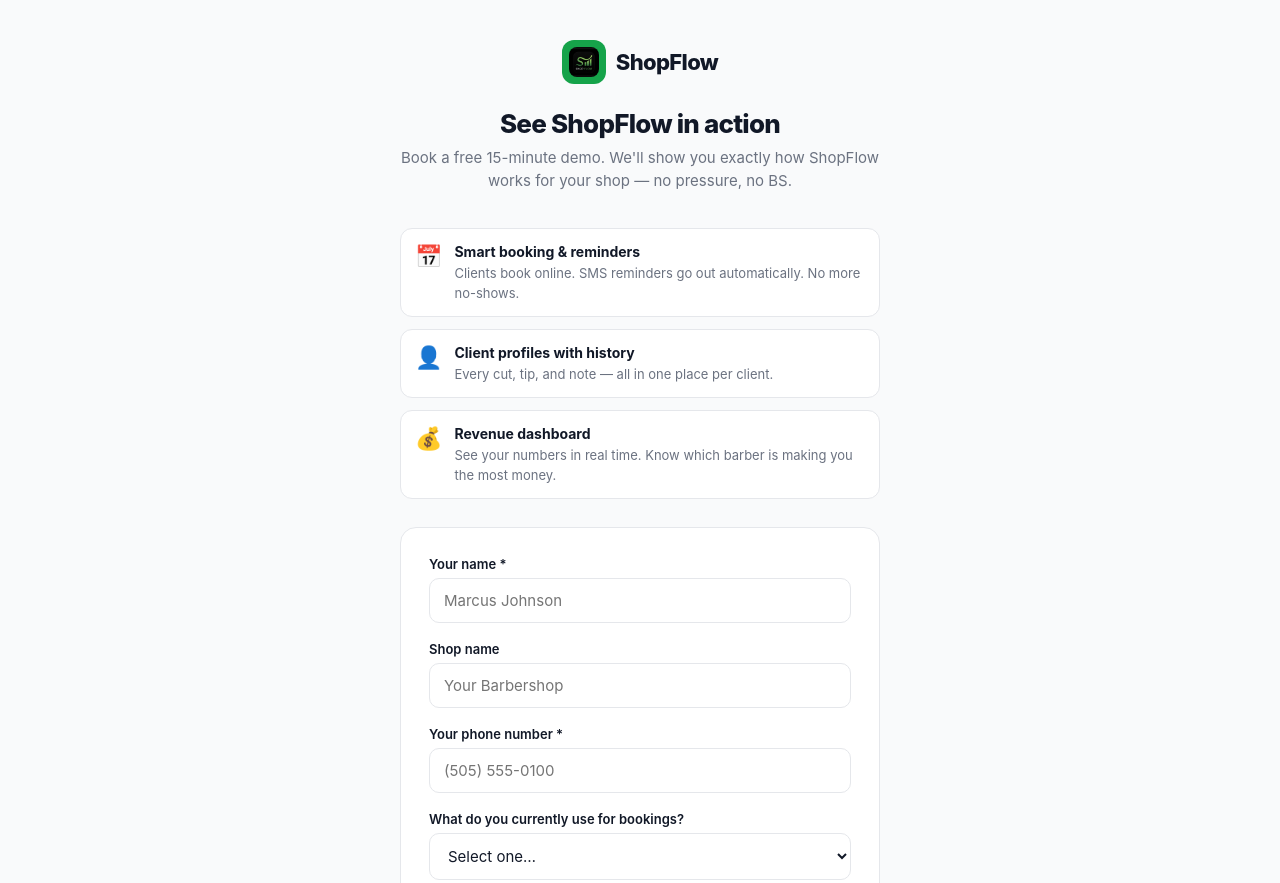
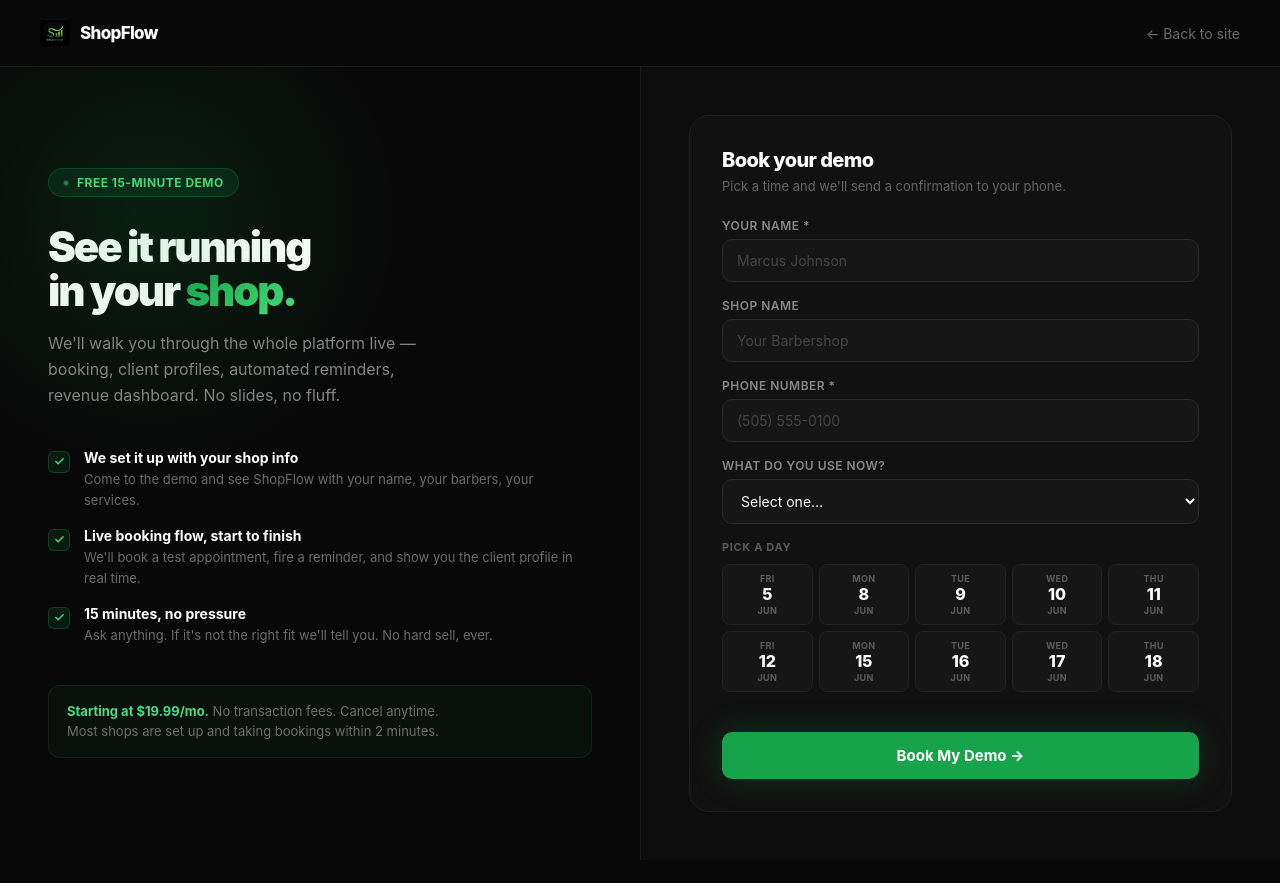
Before and after one commit to adub7k/shopflow-platform, a website: page client/demo.html in a window 1280 px wide. Shown: the top 883 px of the page. After the commit the page ends 860 px from the top, so only its background shows below. Drawn offline with Linux system fonts and the light colour scheme.

Commit message:
Redesign demo page — dark two-column layout matching landing page style

```diff
--- a/client/demo.html
+++ b/client/demo.html
@@ -6,85 +6,159 @@
 <title>Book a ShopFlow Demo</title>
 <style>
 *{box-sizing:border-box;margin:0;padding:0;}
-:root{--green:#16a34a;--green-lt:#f0fdf4;--green-md:#bbf7d0;--border:#e5e7eb;--text:#111827;--muted:#6b7280;--faint:#9ca3af;--font:-apple-system,BlinkMacSystemFont,'Segoe UI',sans-serif;}
-body{font-family:var(--font);background:#f9fafb;min-height:100vh;-webkit-font-smoothing:antialiased;color:var(--text);}
-.wrap{max-width:520px;margin:0 auto;padding:40px 20px 80px;}
-.header{text-align:center;margin-bottom:36px;}
-.logo{display:inline-flex;align-items:center;gap:10px;margin-bottom:24px;}
-.logo-mark{width:44px;height:44px;background:var(--green);border-radius:12px;display:flex;align-items:center;justify-content:center;font-size:22px;}
-.logo-text{font-size:22px;font-weight:800;color:var(--text);letter-spacing:-.03em;}
-h1{font-size:26px;font-weight:800;color:var(--text);letter-spacing:-.03em;margin-bottom:8px;}
-.subtitle{font-size:15px;color:var(--muted);line-height:1.5;}
-.card{background:#fff;border:1px solid var(--border);border-radius:16px;padding:28px;}
-.form-group{margin-bottom:18px;}
-.form-label{display:block;font-size:13px;font-weight:600;color:var(--text);margin-bottom:6px;}
-.form-input{width:100%;padding:12px 14px;border:1px solid var(--border);border-radius:10px;font-size:15px;font-family:var(--font);color:var(--text);outline:none;transition:border .15s;background:#fff;}
-.form-input:focus{border-color:var(--green);}
+:root{
+  --black:#080808;--white:#fff;--off:#f5f5f7;--border:#e5e7eb;
+  --muted:#6b7280;--faint:#9ca3af;
+  --green:#16a34a;--green-lt:#f0fdf4;--green-md:#bbf7d0;--green-bright:#4ade80;
+  --font:-apple-system,BlinkMacSystemFont,'Segoe UI',sans-serif;
+}
+body{font-family:var(--font);background:var(--black);min-height:100vh;-webkit-font-smoothing:antialiased;color:var(--white);overflow-x:hidden;}
+
+/* ── Nav ── */
+nav{display:flex;align-items:center;justify-content:space-between;padding:18px 40px;border-bottom:1px solid rgba(255,255,255,.08);}
+.nav-logo{display:flex;align-items:center;gap:10px;text-decoration:none;}
+.nav-logo img{width:30px;height:30px;border-radius:8px;}
+.nav-logo-text{font-size:17px;font-weight:800;color:#fff;letter-spacing:-.04em;}
+.nav-back{font-size:14px;color:rgba(255,255,255,.4);text-decoration:none;transition:color .15s;}
+.nav-back:hover{color:#fff;}
+
+/* ── Page layout ── */
+.page{display:grid;grid-template-columns:1fr 1fr;min-height:calc(100vh - 65px);}
+
+/* ── Left: pitch ── */
+.pitch{padding:60px 48px;display:flex;flex-direction:column;justify-content:center;position:relative;overflow:hidden;}
+.pitch::before{content:'';position:absolute;top:-100px;left:-100px;width:500px;height:500px;background:radial-gradient(circle,rgba(22,163,74,.15) 0%,transparent 70%);pointer-events:none;}
+.pitch-eyebrow{display:inline-flex;align-items:center;gap:8px;background:rgba(22,163,74,.12);border:1px solid rgba(22,163,74,.25);border-radius:100px;padding:6px 14px;font-size:12px;font-weight:700;color:var(--green-bright);letter-spacing:.04em;text-transform:uppercase;margin-bottom:28px;width:fit-content;}
+.pitch-dot{width:6px;height:6px;background:var(--green-bright);border-radius:50%;animation:pulse 2s infinite;}
+@keyframes pulse{0%,100%{opacity:1;transform:scale(1)}50%{opacity:.5;transform:scale(.8)}}
+.pitch-title{font-size:42px;font-weight:900;letter-spacing:-.05em;line-height:1.05;margin-bottom:16px;}
+.pitch-title .green{background:linear-gradient(135deg,var(--green),var(--green-bright));-webkit-background-clip:text;-webkit-text-fill-color:transparent;background-clip:text;}
+.pitch-sub{font-size:16px;color:rgba(255,255,255,.5);line-height:1.65;margin-bottom:40px;max-width:400px;}
+.pitch-points{display:flex;flex-direction:column;gap:16px;}
+.pitch-point{display:flex;align-items:flex-start;gap:14px;}
+.pitch-check{width:22px;height:22px;background:rgba(22,163,74,.12);border:1px solid rgba(22,163,74,.3);border-radius:6px;display:flex;align-items:center;justify-content:center;flex-shrink:0;margin-top:2px;}
+.pitch-point-text strong{display:block;font-size:14px;font-weight:700;color:#fff;margin-bottom:2px;}
+.pitch-point-text span{font-size:13px;color:rgba(255,255,255,.4);line-height:1.5;}
+.pitch-note{margin-top:40px;padding:16px 18px;background:rgba(22,163,74,.06);border:1px solid rgba(22,163,74,.15);border-radius:12px;font-size:13px;color:rgba(255,255,255,.4);line-height:1.5;}
+.pitch-note strong{color:var(--green-bright);}
+
+/* ── Right: form ── */
+.form-side{padding:48px 48px;background:rgba(255,255,255,.02);border-left:1px solid rgba(255,255,255,.06);display:flex;flex-direction:column;justify-content:center;}
+.form-card{background:#111;border:1px solid #1f1f1f;border-radius:20px;padding:32px;}
+.form-title{font-size:20px;font-weight:800;color:#fff;letter-spacing:-.03em;margin-bottom:6px;}
+.form-sub{font-size:13px;color:rgba(255,255,255,.35);margin-bottom:24px;}
+.form-group{margin-bottom:16px;}
+.form-label{display:block;font-size:12px;font-weight:600;color:rgba(255,255,255,.5);margin-bottom:6px;text-transform:uppercase;letter-spacing:.04em;}
+.form-input{width:100%;padding:12px 14px;border:1px solid #2a2a2a;border-radius:10px;font-size:14px;font-family:var(--font);color:#fff;outline:none;transition:border .15s;background:#161616;}
+.form-input:focus{border-color:rgba(22,163,74,.5);}
+.form-input::placeholder{color:#444;}
 select.form-input{cursor:pointer;}
-.section-label{font-size:12px;font-weight:700;color:var(--faint);text-transform:uppercase;letter-spacing:.06em;margin-bottom:12px;margin-top:6px;}
-/* Date buttons */
-.date-grid{display:grid;grid-template-columns:repeat(5,1fr);gap:8px;margin-bottom:4px;}
-.date-btn{padding:10px 4px;border:1px solid var(--border);border-radius:10px;background:#fff;text-align:center;cursor:pointer;transition:all .15s;}
-.date-btn:hover{border-color:var(--green);color:var(--green);}
-.date-btn.selected{background:var(--green);border-color:var(--green);color:#fff;}
-.date-btn .dow{font-size:10px;font-weight:600;text-transform:uppercase;opacity:.7;}
-.date-btn .day{font-size:18px;font-weight:800;line-height:1.2;}
-/* Time slots */
-.time-grid{display:grid;grid-template-columns:repeat(4,1fr);gap:8px;}
-.time-btn{padding:10px 4px;border:1px solid var(--border);border-radius:8px;background:#fff;font-size:13px;font-weight:500;text-align:center;cursor:pointer;transition:all .15s;}
-.time-btn:hover{border-color:var(--green);color:var(--green);}
-.time-btn.selected{background:var(--green);border-color:var(--green);color:#fff;}
-.time-btn.booked{background:#f3f4f6;color:#d1d5db;cursor:not-allowed;border-color:var(--border);}
-.submit-btn{width:100%;padding:15px;background:var(--green);color:#fff;border:none;border-radius:12px;font-size:16px;font-weight:700;font-family:var(--font);cursor:pointer;margin-top:24px;transition:opacity .15s;}
-.submit-btn:hover{opacity:.9;}
-.submit-btn:disabled{opacity:.5;cursor:not-allowed;}
-.err{color:#dc2626;font-size:13px;margin-top:8px;display:none;}
-.success-wrap{text-align:center;padding:40px 20px;}
-.success-icon{font-size:56px;margin-bottom:16px;}
-.success-title{font-size:22px;font-weight:800;color:var(--text);margin-bottom:8px;}
-.success-sub{font-size:15px;color:var(--muted);line-height:1.5;}
-.success-detail{background:var(--green-lt);border:1px solid var(--green-md);border-radius:12px;padding:16px;margin-top:20px;font-size:14px;color:var(--green);font-weight:600;}
-.pitch-points{margin:28px 0;display:grid;gap:12px;}
-.pitch-point{display:flex;align-items:flex-start;gap:12px;padding:14px;background:#fff;border:1px solid var(--border);border-radius:12px;}
-.pitch-icon{font-size:22px;flex-shrink:0;}
-.pitch-text strong{display:block;font-size:14px;font-weight:700;color:var(--text);margin-bottom:2px;}
-.pitch-text span{font-size:13px;color:var(--muted);}
-.loading-slots{text-align:center;padding:20px;color:var(--faint);font-size:13px;}
+select.form-input option{background:#1a1a1a;color:#fff;}
+
+/* ── Date picker ── */
+.picker-label{font-size:11px;font-weight:700;color:rgba(255,255,255,.3);text-transform:uppercase;letter-spacing:.06em;margin-bottom:10px;margin-top:4px;}
+.date-grid{display:grid;grid-template-columns:repeat(5,1fr);gap:6px;margin-bottom:4px;}
+.date-btn{padding:8px 4px;border:1px solid #222;border-radius:8px;background:#161616;text-align:center;cursor:pointer;transition:all .15s;}
+.date-btn:hover{border-color:rgba(22,163,74,.4);}
+.date-btn.selected{background:rgba(22,163,74,.15);border-color:rgba(22,163,74,.5);}
+.date-btn .dow{font-size:9px;font-weight:700;text-transform:uppercase;color:rgba(255,255,255,.3);letter-spacing:.04em;}
+.date-btn .day{font-size:16px;font-weight:800;line-height:1.3;color:#fff;}
+.date-btn.selected .dow{color:var(--green-bright);}
+.date-btn.selected .day{color:var(--green-bright);}
+
+/* ── Time slots ── */
+.time-grid{display:grid;grid-template-columns:repeat(4,1fr);gap:6px;}
+.time-btn{padding:9px 4px;border:1px solid #222;border-radius:8px;background:#161616;font-size:12px;font-weight:600;text-align:center;cursor:pointer;transition:all .15s;color:rgba(255,255,255,.7);}
+.time-btn:hover{border-color:rgba(22,163,74,.4);color:#fff;}
+.time-btn.selected{background:rgba(22,163,74,.15);border-color:rgba(22,163,74,.5);color:var(--green-bright);}
+.time-btn.booked{background:#111;color:#2a2a2a;cursor:not-allowed;border-color:#1a1a1a;}
+
+/* ── Submit ── */
+.submit-btn{width:100%;padding:14px;background:var(--green);color:#fff;border:none;border-radius:10px;font-size:15px;font-weight:700;font-family:var(--font);cursor:pointer;margin-top:20px;transition:all .2s;box-shadow:0 0 30px rgba(22,163,74,.25);}
+.submit-btn:hover{opacity:.9;box-shadow:0 0 50px rgba(22,163,74,.4);}
+.submit-btn:disabled{opacity:.4;cursor:not-allowed;box-shadow:none;}
+.form-err{color:#f87171;font-size:12px;margin-top:8px;display:none;}
+
+/* ── Success ── */
+.success-wrap{text-align:center;padding:20px 0;}
+.success-icon{font-size:48px;margin-bottom:16px;}
+.success-title{font-size:22px;font-weight:800;color:#fff;margin-bottom:8px;}
+.success-sub{font-size:14px;color:rgba(255,255,255,.45);line-height:1.6;margin-bottom:16px;}
+.success-badge{background:rgba(22,163,74,.1);border:1px solid rgba(22,163,74,.25);border-radius:10px;padding:12px 16px;font-size:13px;color:var(--green-bright);font-weight:600;}
+
+.loading-slots{text-align:center;padding:16px;color:rgba(255,255,255,.25);font-size:13px;}
+
+/* ── Mobile ── */
+@media(max-width:768px){
+  nav{padding:14px 20px;}
+  .page{grid-template-columns:1fr;}
+  .pitch{padding:40px 24px 0;order:2;}
+  .pitch::before{display:none;}
+  .pitch-title{font-size:28px;}
+  .pitch-points{display:none;}
+  .pitch-note{display:none;}
+  .form-side{padding:24px;border-left:none;border-top:1px solid rgba(255,255,255,.06);order:1;}
+  .form-card{padding:24px;}
+}
 </style>
 </head>
 <body>
-<div class="wrap">
-  <div class="header">
-    <div class="logo">
-      <div class="logo-mark"><img src="/icons/icon-192.png" style="width:30px;height:30px;border-radius:8px;display:block;" /></div>
-      <div class="logo-text">ShopFlow</div>
+
+<nav>
+  <a class="nav-logo" href="/">
+    <img src="/icons/icon-192.png"/>
+    <div class="nav-logo-text">ShopFlow</div>
+  </a>
+  <a class="nav-back" href="/">← Back to site</a>
+</nav>
+
+<div class="page">
+
+  <!-- Left: pitch -->
+  <div class="pitch">
+    <div class="pitch-eyebrow"><span class="pitch-dot"></span> Free 15-minute demo</div>
+    <div class="pitch-title">See it running<br/>in your <span class="green">shop.</span></div>
+    <div class="pitch-sub">We'll walk you through the whole platform live — booking, client profiles, automated reminders, revenue dashboard. No slides, no fluff.</div>
+    <div class="pitch-points">
+      <div class="pitch-point">
+        <div class="pitch-check"><svg width="11" height="11" viewBox="0 0 24 24" fill="none" stroke="#4ade80" stroke-width="3" stroke-linecap="round" stroke-linejoin="round"><polyline points="20 6 9 17 4 12"/></svg></div>
+        <div class="pitch-point-text"><strong>We set it up with your shop info</strong><span>Come to the demo and see ShopFlow with your name, your barbers, your services.</span></div>
       </div>
-    <h1>See ShopFlow in action</h1>
-    <p class="subtitle">Book a free 15-minute demo. We'll show you exactly how ShopFlow works for your shop — no pressure, no BS.</p>
+      <div class="pitch-point">
+        <div class="pitch-check"><svg width="11" height="11" viewBox="0 0 24 24" fill="none" stroke="#4ade80" stroke-width="3" stroke-linecap="round" stroke-linejoin="round"><polyline points="20 6 9 17 4 12"/></svg></div>
+        <div class="pitch-point-text"><strong>Live booking flow, start to finish</strong><span>We'll book a test appointment, fire a reminder, and show you the client profile in real time.</span></div>
+      </div>
+      <div class="pitch-point">
+        <div class="pitch-check"><svg width="11" height="11" viewBox="0 0 24 24" fill="none" stroke="#4ade80" stroke-width="3" stroke-linecap="round" stroke-linejoin="round"><polyline points="20 6 9 17 4 12"/></svg></div>
+        <div class="pitch-point-text"><strong>15 minutes, no pressure</strong><span>Ask anything. If it's not the right fit we'll tell you. No hard sell, ever.</span></div>
+      </div>
+    </div>
+    <div class="pitch-note">
+      <strong>Starting at $19.99/mo.</strong> No transaction fees. Cancel anytime.<br/>Most shops are set up and taking bookings within 2 minutes.
+    </div>
   </div>
 
-  <div class="pitch-points">
-    <div class="pitch-point"><div class="pitch-icon">📅</div><div class="pitch-text"><strong>Smart booking & reminders</strong><span>Clients book online. SMS reminders go out automatically. No more no-shows.</span></div></div>
-    <div class="pitch-point"><div class="pitch-icon">👤</div><div class="pitch-text"><strong>Client profiles with history</strong><span>Every cut, tip, and note — all in one place per client.</span></div></div>
-    <div class="pitch-point"><div class="pitch-icon">💰</div><div class="pitch-text"><strong>Revenue dashboard</strong><span>See your numbers in real time. Know which barber is making you the most money.</span></div></div>
-  </div>
+  <!-- Right: form -->
+  <div class="form-side">
+    <div class="form-card">
+      <div class="form-title">Book your demo</div>
+      <div class="form-sub">Pick a time and we'll send a confirmation to your phone.</div>
 
-  <div class="card" id="form-card">
       <div id="form-wrap">
         <div class="form-group">
           <label class="form-label">Your name *</label>
-        <input class="form-input" id="f-name" placeholder="Marcus Johnson" />
+          <input class="form-input" id="f-name" placeholder="Marcus Johnson"/>
         </div>
         <div class="form-group">
           <label class="form-label">Shop name</label>
-        <input class="form-input" id="f-shop" placeholder="Your Barbershop" />
+          <input class="form-input" id="f-shop" placeholder="Your Barbershop"/>
         </div>
         <div class="form-group">
-        <label class="form-label">Your phone number *</label>
-        <input class="form-input" id="f-phone" type="tel" placeholder="(505) 555-0100" />
+          <label class="form-label">Phone number *</label>
+          <input class="form-input" id="f-phone" type="tel" placeholder="(505) 555-0100"/>
         </div>
         <div class="form-group">
-        <label class="form-label">What do you currently use for bookings?</label>
+          <label class="form-label">What do you use now?</label>
           <select class="form-input" id="f-tool">
             <option value="">Select one…</option>
             <option value="Nothing / pen & paper">Nothing / pen &amp; paper</option>
@@ -98,46 +172,42 @@ select.form-input{cursor:pointer;}
           </select>
         </div>
 
-      <div class="section-label">Pick a day</div>
+        <div class="picker-label">Pick a day</div>
         <div class="date-grid" id="date-grid"></div>
-      <div style="margin-bottom:18px;"></div>
+        <div style="height:16px;"></div>
 
         <div id="slots-section" style="display:none;">
-        <div class="section-label">Pick a time <span style="font-weight:400;text-transform:none;letter-spacing:0;color:var(--faint);">(6 PM – 10 PM)</span></div>
+          <div class="picker-label">Pick a time <span style="font-weight:400;text-transform:none;letter-spacing:0;opacity:.6;">(6 PM – 10 PM)</span></div>
           <div class="time-grid" id="time-grid">
             <div class="loading-slots">Select a day first</div>
           </div>
         </div>
 
-      <div class="err" id="form-err"></div>
+        <div class="form-err" id="form-err"></div>
         <button class="submit-btn" id="submit-btn" onclick="submitDemo()">Book My Demo →</button>
       </div>
     </div>
+  </div>
+
 </div>
 
 <script>
 let selectedDate = null;
 let selectedTime = null;
 
-// Build next 10 weekdays
 function buildDateGrid() {
   const grid = document.getElementById('date-grid');
-  const days = ['Sun','Mon','Tue','Wed','Thu','Fri','Sat'];
+  const days   = ['Sun','Mon','Tue','Wed','Thu','Fri','Sat'];
   const months = ['Jan','Feb','Mar','Apr','May','Jun','Jul','Aug','Sep','Oct','Nov','Dec'];
-  const dates = [];
-  let d = new Date(); d.setHours(12,0,0,0);
-  // Start tomorrow
-  d.setDate(d.getDate()+1);
+  const dates  = [];
+  let d = new Date(); d.setHours(12,0,0,0); d.setDate(d.getDate()+1);
   while (dates.length < 10) {
-    const dow = d.getDay();
-    if (dow !== 0 && dow !== 6) { // weekdays only
-      dates.push(new Date(d));
-    }
+    if (d.getDay() !== 0 && d.getDay() !== 6) dates.push(new Date(d));
     d.setDate(d.getDate()+1);
   }
-  grid.innerHTML = dates.map((dt,i) => {
+  grid.innerHTML = dates.map(dt => {
     const iso = dt.toISOString().split('T')[0];
-    return `<div class="date-btn" data-date="${iso}" onclick="selectDate('${iso}',this)">
+    return `<div class="date-btn" onclick="selectDate('${iso}',this)">
       <div class="dow">${days[dt.getDay()]}</div>
       <div class="day">${dt.getDate()}</div>
       <div class="dow">${months[dt.getMonth()]}</div>
@@ -150,23 +220,18 @@ async function selectDate(date, el) {
   document.querySelectorAll('.date-btn').forEach(b => b.classList.remove('selected'));
   el.classList.add('selected');
   document.getElementById('slots-section').style.display = 'block';
-  document.getElementById('time-grid').innerHTML = '<div class="loading-slots">Loading slots…</div>';
+  document.getElementById('time-grid').innerHTML = '<div class="loading-slots">Loading…</div>';
   try {
-    const res = await fetch('/api/public/demo/slots?date=' + date);
+    const res   = await fetch('/api/public/demo/slots?date=' + date);
     const slots = await res.json();
-    if (!slots.length) {
-      document.getElementById('time-grid').innerHTML = '<div class="loading-slots">No slots available this day.</div>';
-      return;
+    const all   = [];
+    for (let h=18;h<22;h++) for (let m=0;m<60;m+=15) {
+      all.push(`${h===12?12:h%12||12}:${String(m).padStart(2,'0')} ${h<12?'AM':'PM'}`);
     }
-    // All possible slots for reference (to show booked ones)
-    const all = [];
-    for (let h=18;h<22;h++) for (let m=0;m<60;m+=15) {
-      const t = `${h===12?12:h%12||12}:${String(m).padStart(2,'0')} ${h<12?'AM':'PM'}`;
-      all.push(t);
-    }
+    if (!slots.length) { document.getElementById('time-grid').innerHTML = '<div class="loading-slots">No slots available.</div>'; return; }
     document.getElementById('time-grid').innerHTML = all.map(t => {
       const avail = slots.includes(t);
-      return `<div class="time-btn ${avail?'':'booked'}" onclick="${avail?`selectTime('${t}',this)`:''}">${t}</div>`;
+      return `<div class="time-btn${avail?'':' booked'}" onclick="${avail?`selectTime('${t}',this)`:''}">${t}</div>`;
     }).join('');
   } catch(e) {
     document.getElementById('time-grid').innerHTML = '<div class="loading-slots">Could not load slots.</div>';
@@ -186,36 +251,26 @@ async function submitDemo() {
   const tool  = document.getElementById('f-tool').value;
   const errEl = document.getElementById('form-err');
   errEl.style.display = 'none';
-
-  if (!name)         { errEl.textContent = 'Please enter your name.'; errEl.style.display='block'; return; }
-  if (!phone)        { errEl.textContent = 'Please enter your phone number.'; errEl.style.display='block'; return; }
-  if (!selectedDate) { errEl.textContent = 'Please select a day.'; errEl.style.display='block'; return; }
-  if (!selectedTime) { errEl.textContent = 'Please select a time slot.'; errEl.style.display='block'; return; }
-
+  if (!name)         { errEl.textContent='Please enter your name.';         errEl.style.display='block'; return; }
+  if (!phone)        { errEl.textContent='Please enter your phone number.'; errEl.style.display='block'; return; }
+  if (!selectedDate) { errEl.textContent='Please select a day.';            errEl.style.display='block'; return; }
+  if (!selectedTime) { errEl.textContent='Please select a time.';           errEl.style.display='block'; return; }
   const btn = document.getElementById('submit-btn');
   btn.textContent = 'Booking…'; btn.disabled = true;
-
   try {
-    const res = await fetch('/api/public/demo/book', {
-      method: 'POST',
-      headers: { 'Content-Type': 'application/json' },
-      body: JSON.stringify({ name, shopName: shop, phone, currentTool: tool, date: selectedDate, time: selectedTime }),
-    });
+    const res  = await fetch('/api/public/demo/book', { method:'POST', headers:{'Content-Type':'application/json'}, body:JSON.stringify({name,shopName:shop,phone,currentTool:tool,date:selectedDate,time:selectedTime}) });
     const data = await res.json();
-    if (!data.ok) { errEl.textContent = data.error || 'Booking failed. Please try again.'; errEl.style.display='block'; btn.textContent='Book My Demo →'; btn.disabled=false; return; }
-
-    // Success
+    if (!data.ok) { errEl.textContent=data.error||'Booking failed. Try again.'; errEl.style.display='block'; btn.textContent='Book My Demo →'; btn.disabled=false; return; }
     document.getElementById('form-wrap').innerHTML = `
       <div class="success-wrap">
         <div class="success-icon">🎉</div>
         <div class="success-title">You're booked!</div>
-        <div class="success-sub">We'll see you on <strong>${selectedDate}</strong> at <strong>${selectedTime}</strong>.</div>
-        <div class="success-detail">📱 Check your phone — we just sent you a confirmation text.</div>
+        <div class="success-sub">See you on <strong style="color:#fff;">${selectedDate}</strong> at <strong style="color:#fff;">${selectedTime}</strong>.<br/>We're looking forward to it.</div>
+        <div class="success-badge">📱 Confirmation text sent to your phone</div>
       </div>`;
   } catch(e) {
-    errEl.textContent = 'Something went wrong. Please try again.';
-    errEl.style.display = 'block';
-    btn.textContent = 'Book My Demo →'; btn.disabled = false;
+    errEl.textContent='Something went wrong. Please try again.'; errEl.style.display='block';
+    btn.textContent='Book My Demo →'; btn.disabled=false;
   }
 }
 
```
Lines whose indentation alone changed are shown as unchanged.
